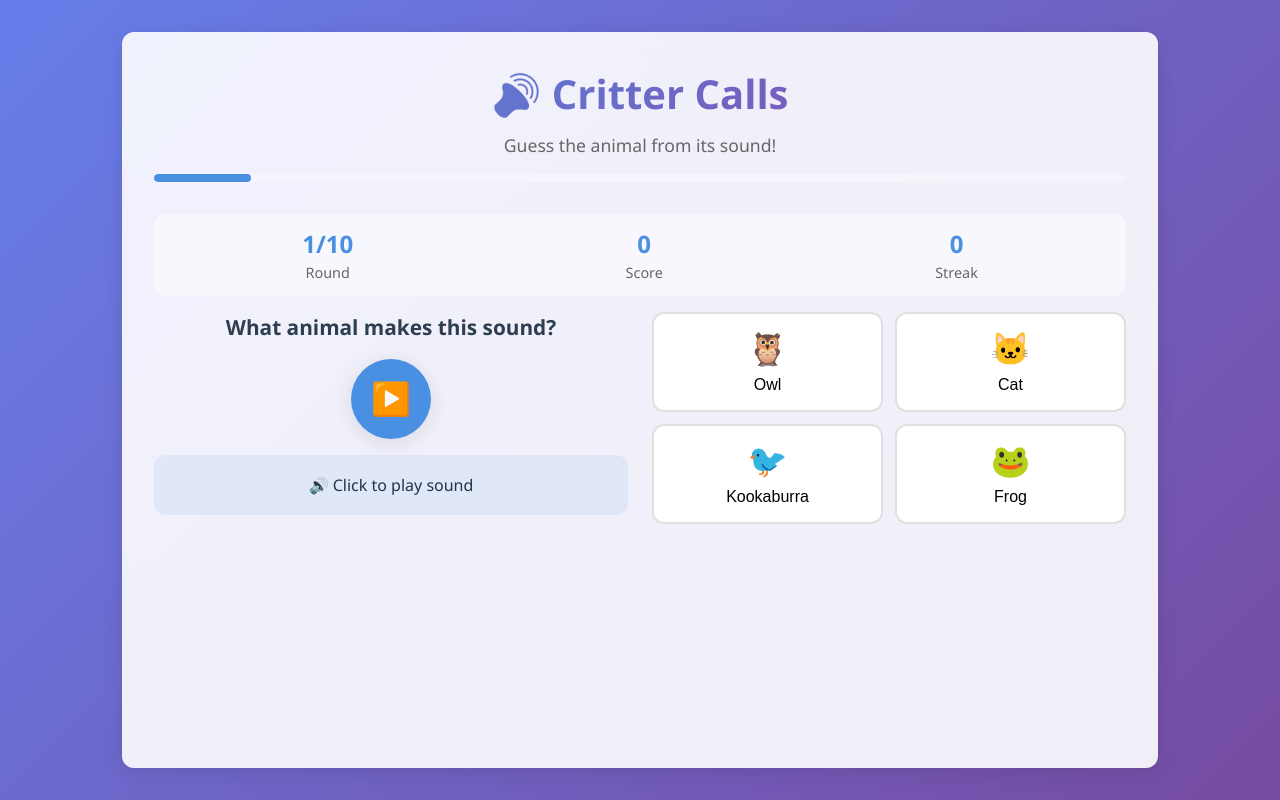
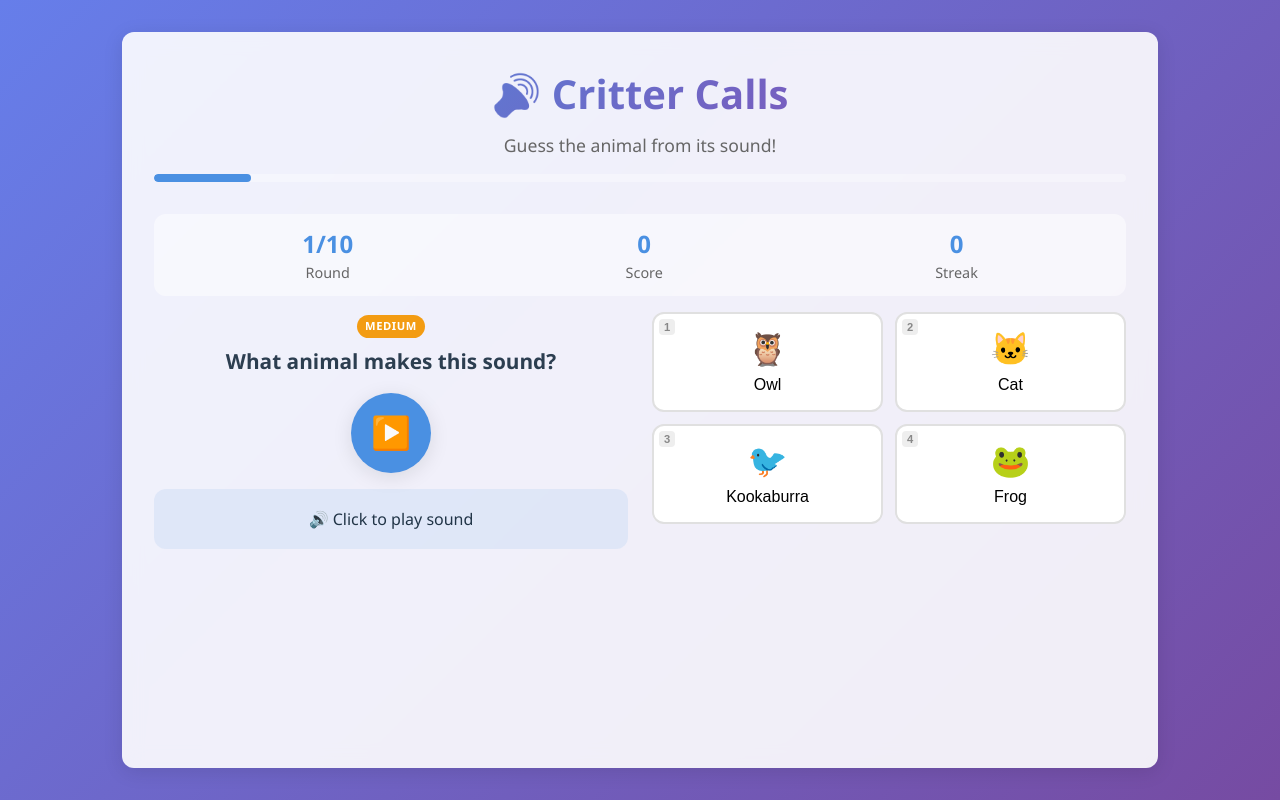
Before and after one commit to schlaufuchs26/animal-sound-guessr, a website built with Vite: page index.html in a window 1280 px wide. Built offline with nearby package versions, Linux system fonts and the light colour scheme.

Commit message:
feat: add keyboard support and difficulty indicators

```diff
--- a/src/main.ts
+++ b/src/main.ts
@@ -50,9 +50,10 @@ class GameUI {
 
         <div class="game-area" id="game-area">
           <div class="sound-section">
+            <div class="difficulty-badge" id="difficulty-badge"></div>
             <h2 class="sound-question">What animal makes this sound?</h2>
             <div class="sound-controls">
-              <button class="play-button" id="play-button">▶️</button>
+              <button class="play-button" id="play-button" title="Play Sound (Space)">▶️</button>
               <div class="waveform" id="waveform">
                 <span>🔊 Click to play sound</span>
               </div>
@@ -65,7 +66,7 @@ class GameUI {
           <div class="result-section" id="result-section" style="display: none;">
             <div class="result-message" id="result-message"></div>
             <div class="answer-display" id="answer-display"></div>
-            <button class="next-button" id="next-button">Next Round</button>
+            <button class="next-button" id="next-button" title="Next Round (Enter)">Next Round</button>
           </div>
 
           <div class="game-over" id="game-over" style="display: none;">
@@ -95,6 +96,37 @@ class GameUI {
 
     document.getElementById('next-button')?.addEventListener('click', () => this.nextRound());
     document.getElementById('restart-button')?.addEventListener('click', () => this.restartGame());
+
+    // Keyboard support
+    window.addEventListener('keydown', (e) => {
+      const state = this.game.getState();
+
+      // 1-4 for choices
+      if (!state.showAnswer && !state.gameOver) {
+        const key = parseInt(e.key);
+        if (key >= 1 && key <= 4) {
+          const index = key - 1;
+          if (this.choiceButtons[index]) {
+            this.makeGuess(state.choices[index]);
+          }
+        }
+      }
+
+      // Space to play/pause
+      if (e.code === 'Space') {
+        e.preventDefault();
+        if (state.isPlaying) {
+          this.stopSound();
+        } else if (!state.gameOver) {
+          this.playSound();
+        }
+      }
+
+      // Enter for Next Round
+      if (e.code === 'Enter' && state.showAnswer && !state.gameOver) {
+        this.nextRound();
+      }
+    });
   }
 
   private updateUI(): void {
@@ -104,11 +136,17 @@ class GameUI {
     const score = document.getElementById('score');
     const streak = document.getElementById('streak');
     const progressFill = document.getElementById('progress-fill') as HTMLElement;
+    const difficultyBadge = document.getElementById('difficulty-badge');
 
     if (roundCounter) roundCounter.textContent = `${state.currentRound}/${state.totalRounds}`;
     if (score) score.textContent = state.score.toString();
     if (streak) streak.textContent = state.streak.toString();
     if (progressFill) progressFill.style.width = `${this.game.getProgress()}%`;
+
+    if (difficultyBadge && state.currentAnimal) {
+      difficultyBadge.textContent = state.currentAnimal.difficulty.toUpperCase();
+      difficultyBadge.className = `difficulty-badge ${state.currentAnimal.difficulty}`;
+    }
 
     if (state.gameOver) {
       this.showGameOver();
@@ -157,10 +195,11 @@ class GameUI {
     choicesContainer.innerHTML = '';
     this.choiceButtons = [];
 
-    state.choices.forEach((animal) => {
+    state.choices.forEach((animal, index) => {
       const button = document.createElement('button');
       button.className = 'choice-button';
       button.innerHTML = `
+        <span class="key-hint">${index + 1}</span>
         <span class="animal-emoji">${animal.emoji}</span>
         <span>${animal.name}</span>
       `;
@@ -267,7 +306,7 @@ class GameUI {
     const isCorrect = state.selectedChoice?.name === state.currentAnimal.name;
 
     this.choiceButtons.forEach(button => {
-      const animalName = button.querySelector('span:not(.animal-emoji)')?.textContent;
+      const animalName = button.querySelector('span:not(.animal-emoji):not(.key-hint)')?.textContent;
       if (animalName === state.currentAnimal!.name) {
         button.classList.add('correct');
       } else if (animalName === state.selectedChoice?.name && !isCorrect) {
--- a/src/style.css
+++ b/src/style.css
@@ -193,6 +193,10 @@ body {
   text-align: center;
   position: relative;
   overflow: hidden;
+  display: flex;
+  flex-direction: column;
+  align-items: center;
+  justify-content: center;
 }
 
 .choice-button:hover {
@@ -214,6 +218,34 @@ body {
 .choice-button:disabled {
   cursor: not-allowed;
 }
+
+.key-hint {
+  position: absolute;
+  top: 5px;
+  left: 5px;
+  font-size: 0.7rem;
+  background: #eee;
+  color: #888;
+  padding: 2px 5px;
+  border-radius: 4px;
+  font-weight: bold;
+}
+
+.difficulty-badge {
+  display: inline-block;
+  font-size: 0.7rem;
+  font-weight: bold;
+  padding: 3px 8px;
+  border-radius: 20px;
+  margin-bottom: 0.5rem;
+  color: white;
+  text-transform: uppercase;
+  letter-spacing: 0.05em;
+}
+
+.difficulty-badge.easy { background-color: #27ae60; }
+.difficulty-badge.medium { background-color: #f39c12; }
+.difficulty-badge.hard { background-color: #e74c3c; }
 
 .animal-emoji {
   font-size: 2rem;
@@ -424,6 +456,10 @@ body {
     height: 70px;
     font-size: 1.8rem;
   }
+
+  .key-hint {
+    display: none;
+  }
 }
 
 @media (max-width: 480px) {
```
Also changed, not shown: playwright-report/index.html (+1 -1 lines).
